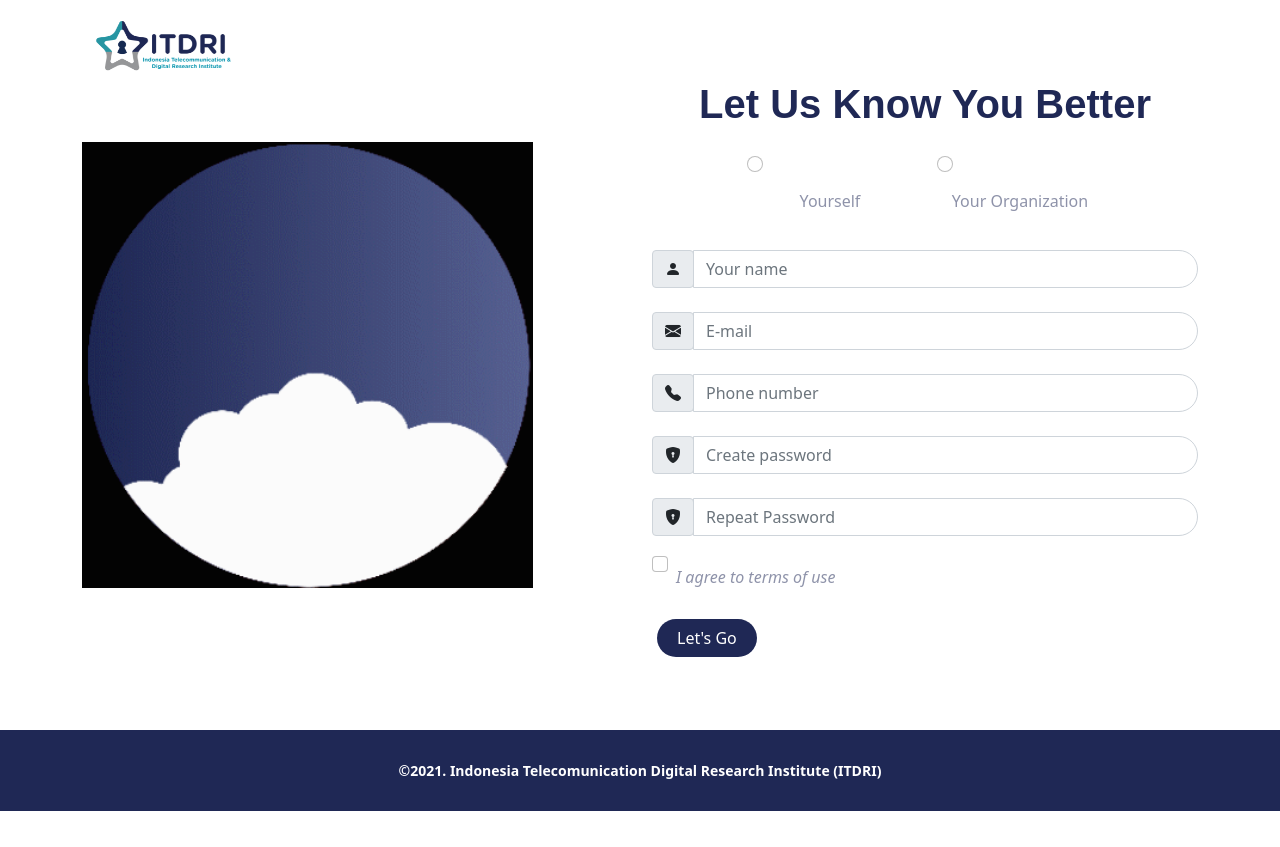
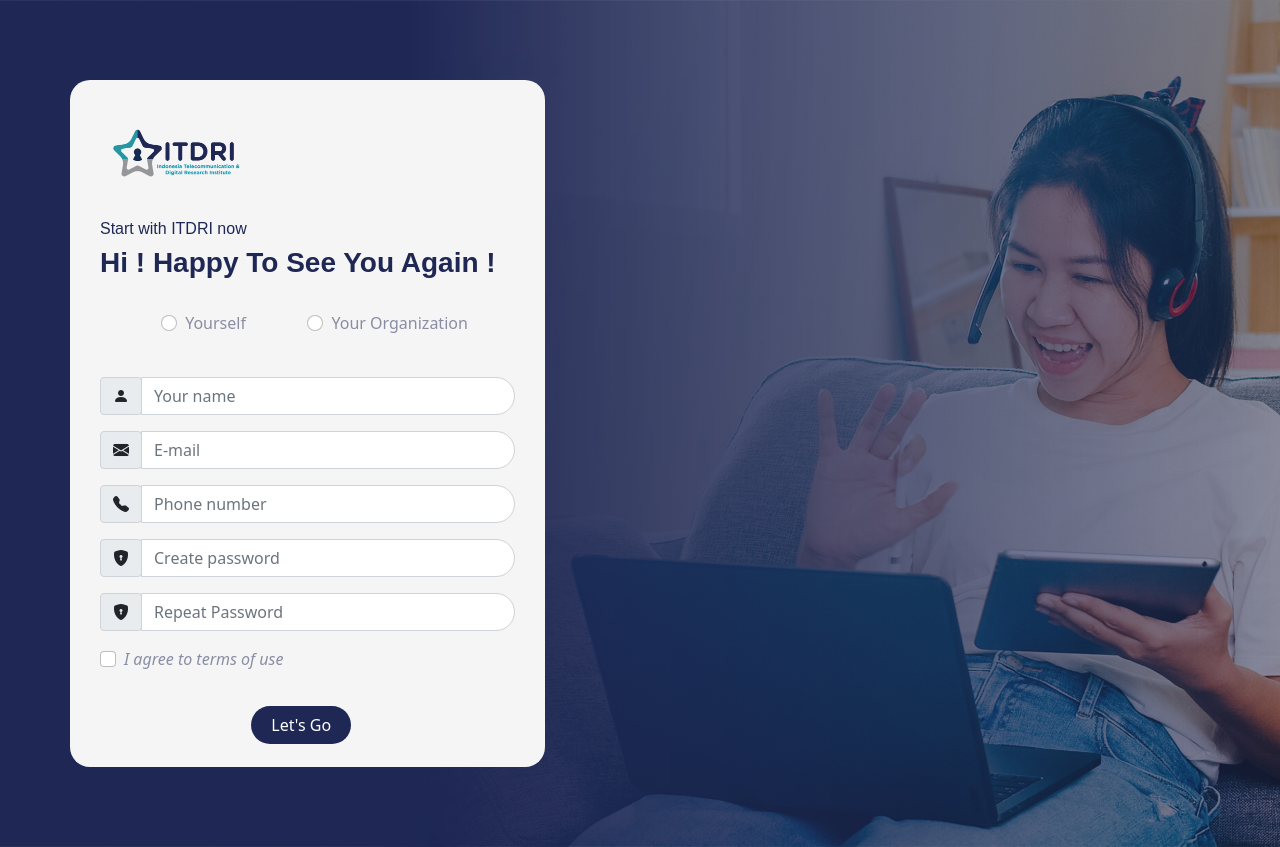
Before and after one commit to hairullana/itdri, a PHP site: page /register.html in a window 1280 px wide. Before the commit the page ends 811 px from the top, so only its background shows below. Run offline with PHP 8.4, Linux system fonts and the light colour scheme.

Commit message:
fix login regis

```diff
--- a/assets/css/style.css
+++ b/assets/css/style.css
@@ -2804,8 +2804,8 @@
   display: block;
   opacity: 0.5;
   height: 50px;
-  text-align: center;
-  line-height: 50px;
+  /* text-align: center; */
+  /* line-height: 50px; */
   position: relative;
 }
 
@@ -3176,3 +3176,15 @@
 from{border-right-color: rgba(255,255,255,.75);}
 to{border-right-color: transparent;}
 }
+
+
+
+.login-card{
+  background-color: whitesmoke;
+  border-radius: 20px;
+  padding: 30px;
+}
+
+.login-card img {
+  max-width: 150px;
+}
--- a/register.html
+++ b/register.html
@@ -9,7 +9,6 @@
 
   <!-- Favicons -->
   <link href="assets/img/favicon.png" rel="icon">
-
 
   <!-- Google Fonts -->
   <link rel="preconnect" href="https://fonts.googleapis.com">
@@ -29,40 +28,25 @@
 
 <body>
 
-  <!-- ======= Header ======= -->
-  <header id="header" class="header fixed-top">
-    <div class="container-fluid container-xl d-flex align-items-center justify-content-between">
-
-      <a href="index.html" class="logo d-flex align-items-center">
-        <img src="assets/img/logo.png" alt="22">
-      </a>
-
-      <nav id="navbar" class="navbar">
-
-        <i class="bi bi-list mobile-nav-toggle"></i>
-      </nav><!-- .navbar -->
-
-    </div>
-  </header><!-- End Header -->
-
   <!-- ======= Hero Section ======= -->
-  <section id="register" class="main register d-flex align-items-center">
+  <section id="login" class="main login d-flex align-items-center">
 
     <div class="container">
       <div class="row">
-        <div class="col-lg-5 hero-img my-auto" data-aos="zoom-out" data-aos-delay="200">
-          <img src="assets/img/regis.gif" class="img-fluid" alt="">
-        </div>
-        <div class="col-lg-6 offset-lg-1 d-flex flex-column justify-content-center">
-          <h1 class="mb-4 text-center"><b>Let Us Know You Better</b></h1>
+        <div class="col-lg-5 d-flex flex-column justify-content-center login-card">
+          <div class="mb-4">
+            <img src="assets/img/logo.png" alt="">
+            <h6 class="mt-4">Start with ITDRI now</h6>
+            <h3><b>Hi ! Happy To See You Again !</b></h3>
+          </div>
           <form>
             <!-- Email input -->
-            <div class="row gy-4">
-              <div class="col-md-4 offset-md-2 align-items-center">
+            <div class="row gy-3">
+              <div class="col-4 offset-2 form-check mb-0">
                 <input class="form-check-input" type="radio" name="inlineRadioOptions" id="inlineRadio1" value="option1">
                 <label class="form-check-label" for="inlineRadio1">Yourself</label>
               </div>
-              <div class="col-md-4 align-items-center">
+              <div class="col-5 form-check mb-0">
                 <input class="form-check-input" type="radio" name="inlineRadioOptions" id="inlineRadio2" value="option2">
                 <label class="form-check-label" for="inlineRadio2">Your Organization</label>
               </div>
@@ -120,30 +104,15 @@
                   </label>
                 </div>
               </div>
-              <div class="col-md-12">
-                <a href="yourself.html" class="getstarted">Let's Go</a>
+              <div class="col-md-6 offset-4">
+                <a href="yourorganization.html" class="getstarted">Let's Go</a>
               </div>
             </div>
           </form>
         </div>
       </div>
     </div>
-
-  </section><!-- End Hero -->
-
-  </main><!-- End #main -->
-</div>
-  <!-- ======= Footer ======= -->
-  <footer id="footer" class="footer">
-
-
-
-    <div class="container">
-      <div class="copyright">
-        &copy;2021. <strong><span>Indonesia Telecomunication Digital Research Institute (ITDRI) </span></strong>
-      </div>
-    </div>
-  </footer><!-- End Footer -->
+  </section>
 
   <!-- Vendor JS Files -->
   <script src="https://cdn.jsdelivr.net/npm/bootstrap@5.1.1/dist/js/bootstrap.bundle.min.js" integrity="sha384-/bQdsTh/da6pkI1MST/rWKFNjaCP5gBSY4sEBT38Q/9RBh9AH40zEOg7Hlq2THRZ" crossorigin="anonymous"></script>
```
Also changed, not shown: login.html (+15 -41 lines), assets/img/hero-img.gif (deleted), assets/img/hero-img.png (deleted), assets/img/login-bg.jpg, assets/img/regis-bg.jpg (added), assets/img/regis.gif (deleted).
